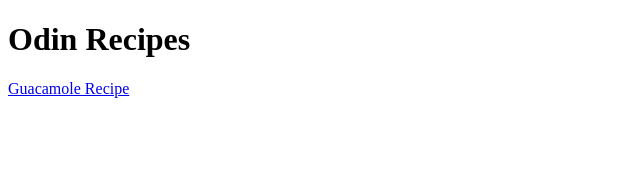
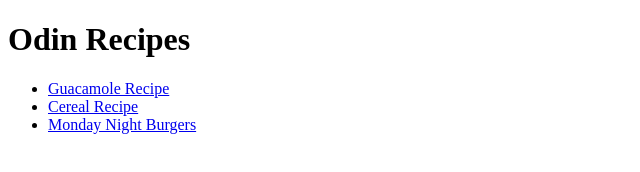
Before and after one commit to paulpanteleon/odin-recipes, a plain HTML site: page index.html in a window 1280 px wide. Shown: the whole page, without its empty margins (0-640 px from the left). Drawn offline with Linux system fonts and the light colour scheme.

Commit message:
Add homepage for recipes website
Homepage contains links to different recipes.

```diff
--- a/index.html
+++ b/index.html
@@ -7,6 +7,10 @@
 </head>
 <body>
     <h1>Odin Recipes</h1>
-    <a href="recipes/guacamole.html">Guacamole Recipe</a>
+    <ul>
+        <li><a href="recipes/guacamole.html">Guacamole Recipe</a></li>
+        <li><a href="recipes/cereal.html">Cereal Recipe</a></li>
+        <li><a href="recipes/burgers.html">Monday Night Burgers</a></li>
+    </ul>
 </body>
 </html>
```
